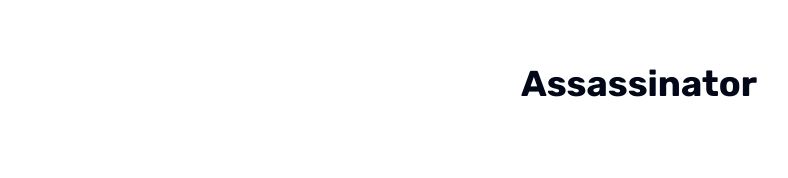
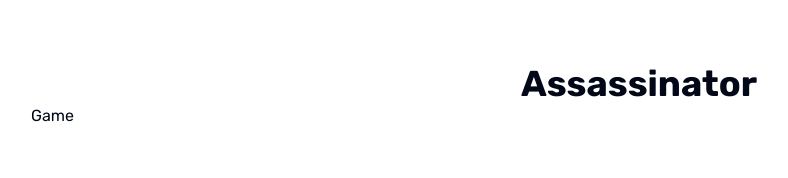
Before and after one commit to neinja007/Assassinator, a Next.js app: page / in a window 1280 px wide. Shown: the top 178 px of the page, without its empty margins (1-789 px from the left). Built offline with nearby package versions, Linux system fonts and the light colour scheme.

Commit message:
lint to game

```diff
--- a/src/app/page.tsx
+++ b/src/app/page.tsx
@@ -1,6 +1,13 @@
 import { metadata } from '@/data/metadata';
 import '@/app/globals.css';
+import Link from 'next/link';
 
 export default function Home() {
-  return <h1 className='text-center text-4xl font-bold'>{metadata.title}</h1>;
+  return (
+    <div>
+      <h1 className='text-center text-4xl font-bold'>{metadata.title}</h1>
+
+      <Link href='/game'>Game</Link>
+    </div>
+  );
 }
```
